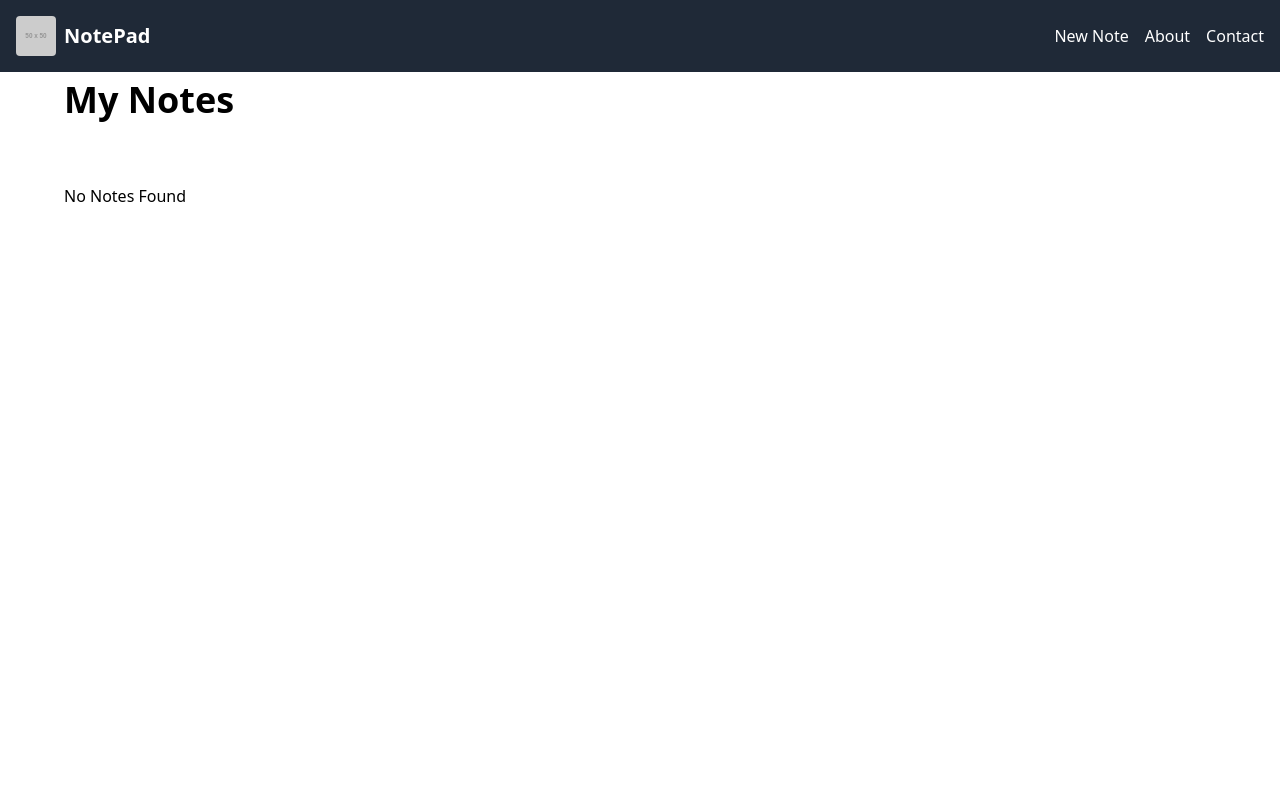
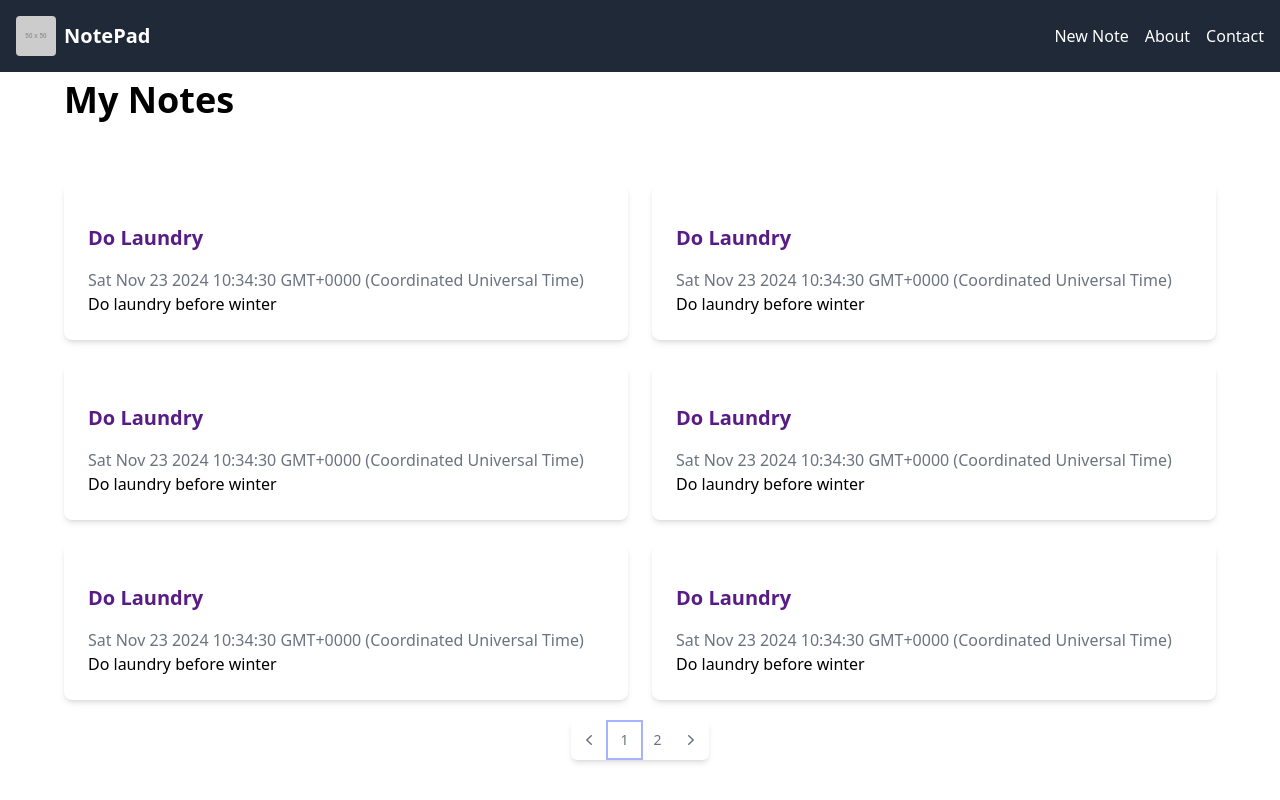
Before and after one commit to shaswat-satyam/Notepad, a React (Vite) app: page / in a window 1280 px wide. Built offline with nearby package versions, Linux system fonts and the light colour scheme.

Commit message:
Added paginationand popUP for form

```diff
--- a/src/components/Body.tsx
+++ b/src/components/Body.tsx
@@ -4,6 +4,7 @@ import NoteComponent from "./NoteComponent.tsx";
 import { Note } from "../../type.ts";
 
 import { Dispatch, useState } from "react";
+import Pagination from "./Pagination.tsx";
 
 type Props = {
   formVisible: boolean;
@@ -11,41 +12,73 @@ type Props = {
 };
 
 export default function Body({ formVisible, setFormVisibility }: Props) {
-  const [Notes, setNotes] = useState<Array<Note>>([]);
+  const [currentPage, setCurrentPage] = useState(0);
+  const [Notes, setNotes] = useState<Array<Note>>([
+    {
+      title: "Do Laundry",
+      tagline: "",
+      body: "Do laundry before winter",
+      isPinned: false,
+      updatedAt: 0,
+      createdAt: 0,
+    },
+    {
+      title: "Do Laundry",
+      tagline: "",
+      body: "Do laundry before winter",
+      isPinned: false,
+      updatedAt: 0,
+      createdAt: 0,
+    },
+    {
+      title: "Do Laundry",
+      tagline: "",
+      body: "Do laundry before winter",
+      isPinned: false,
+      updatedAt: 0,
+      createdAt: 0,
+    },
+    {
+      title: "Do Laundry",
+      tagline: "",
+      body: "Do laundry before winter",
+      isPinned: false,
+      updatedAt: 0,
+      createdAt: 0,
+    },
+    {
+      title: "Do Laundry",
+      tagline: "",
+      body: "Do laundry before winter",
+      isPinned: false,
+      updatedAt: 0,
+      createdAt: 0,
+    },
+    {
+      title: "Do Laundry",
+      tagline: "",
+      body: "Do laundry before winter",
+      isPinned: false,
+      updatedAt: 0,
+      createdAt: 0,
+    },
+    {
+      title: "Do Laundry",
+      tagline: "",
+      body: "Do laundry before winter",
+      isPinned: false,
+      updatedAt: 0,
+      createdAt: 0,
+    },
+  ]);
+  const currentNotes = Notes.filter((note) => note.isPinned)
+    .sort((note) => note.updatedAt)
+    .concat(
+      Notes.filter((note) => !note.isPinned).sort((note) => note.updatedAt)
+    );
   return (
     <div className="pt-20 px-16">
       <h1 className="text-4xl font-bold">My Notes</h1>
-      <div className="grid grid-cols-1 md:grid-cols-2 gap-6 mt-16">
-        {Notes.length > 0 ? (
-          Notes.filter((note) => note.isPinned)
-            .sort((note) => note.updatedAt)
-            .map((note: Note) => (
-              <NoteComponent
-                title={note.title}
-                tagline={note.tagline}
-                body={note.body}
-                isPinned={note.isPinned}
-                updatedAt={note.updatedAt}
-              />
-            ))
-        ) : (
-          <></>
-        )}
-
-        {Notes.length > 0 ? (
-          Notes.filter((note) => !note.isPinned).map((note: Note) => (
-            <NoteComponent
-              title={note.title}
-              tagline={note.tagline}
-              body={note.body}
-              isPinned={note.isPinned}
-              updatedAt={note.updatedAt}
-            />
-          ))
-        ) : (
-          <h2>No Notes Found</h2>
-        )}
-      </div>
       {formVisible ? (
         <Form
           setFormVisibility={setFormVisibility}
@@ -55,6 +88,36 @@ export default function Body({ formVisible, setFormVisibility }: Props) {
       ) : (
         <div />
       )}
+      <div className="grid grid-cols-1 md:grid-cols-2 gap-6 mt-16">
+        {Notes.length > 0 ? (
+          currentNotes
+            .slice(6 * currentPage, 6 * (currentPage + 1))
+            .map((note: Note, i) => (
+              <NoteComponent
+                title={note.title}
+                tagline={note.tagline}
+                body={note.body}
+                isPinned={note.isPinned}
+                updatedAt={note.updatedAt}
+                createdAt={note.createdAt}
+                key={note.title + i}
+              />
+            ))
+        ) : (
+          <></>
+        )}
+      </div>
+      <div className="py-5 flex justify-center w-full center">
+        {Notes.length > 6 ? (
+          <Pagination
+            pageCount={Math.ceil(Notes.length / 6)}
+            currentPage={currentPage}
+            setCurrentPage={setCurrentPage}
+          />
+        ) : (
+          <></>
+        )}
+      </div>
     </div>
   );
 }
--- a/src/components/Form.tsx
+++ b/src/components/Form.tsx
@@ -13,7 +13,8 @@ export default function Form({ setFormVisibility, setNotes, notes }: Props) {
   const [body, setBody] = useState("");
   const [isPinned, setIsPinned] = useState(false);
   return (
-    <form className="max-w-md mx-auto mt-20 p-6 bg-white border rounded-lg shadow-lg">
+    <div className="w-screen h-screen bg-black bg-opacity-30 fixed top-0 right-0 flex align-middle justify-center">
+      <form className="max-w-md fixed mx-auto w-11/12 h-2/3 mt-20 p-6 bg-white border rounded-lg shadow-lg">
         <div className="flex align-middle justify-between mb-6">
           <h2 className="text-2xl font-bold p-2">Add New Note</h2>
           <button
@@ -68,7 +69,10 @@ export default function Form({ setFormVisibility, setNotes, notes }: Props) {
           />
         </div>
         <div className="mb-4">
-        <label className="block text-gray-700 font-bold mb-2" htmlFor="tagline">
+          <label
+            className="block text-gray-700 font-bold mb-2"
+            htmlFor="tagline"
+          >
             Tagline:
           </label>
           <input
@@ -107,6 +111,7 @@ export default function Form({ setFormVisibility, setNotes, notes }: Props) {
                 body: body,
                 isPinned: isPinned,
                 updatedAt: Date.now(),
+                createdAt: Date.now(),
               },
             ]);
           }}
@@ -114,5 +119,6 @@ export default function Form({ setFormVisibility, setNotes, notes }: Props) {
           Submit
         </button>
       </form>
+    </div>
   );
 }
--- a/src/components/NoteComponent.tsx
+++ b/src/components/NoteComponent.tsx
@@ -6,6 +6,7 @@ export default function NoteComponent({
   tagline,
   isPinned,
   updatedAt,
+  createdAt,
 }: Note) {
   return (
     <div>
@@ -25,11 +26,11 @@ export default function NoteComponent({
             <></>
           )}
         </div>
-        <div className="flex ">
-          <h4>{tagline}</h4>
+        <div className="flex justify-between gap-5 text-gray-500">
+          {tagline ? <h4>{tagline}</h4> : <></>}
           <h4>{Date(updatedAt)}</h4>
         </div>
-        <p className="text-gray-700">{body}</p>
+        <p className="">{body}</p>
       </div>
     </div>
   );
--- /dev/null
+++ b/src/components/Pagination.tsx
@@ -0,0 +1,84 @@
+type Props = {
+  pageCount: number;
+  currentPage: number;
+  setCurrentPage: React.Dispatch<React.SetStateAction<number>>;
+};
+export default function Pagination({
+  pageCount,
+  currentPage,
+  setCurrentPage,
+}: Props) {
+  return (
+    <>
+      <div className="flex justify-end">
+        <nav className="relative z-0 inline-flex flex-wrap -space-x-px rounded-md shadow-md">
+          <a
+            href="#"
+            className="relative inline-flex items-center rounded-l-md p-2 text-sm text-gray-500 hover:bg-gray-200"
+            onClick={(e) => {
+              e.preventDefault();
+              setCurrentPage(currentPage > 0 ? currentPage - 1 : currentPage);
+            }}
+          >
+            <svg
+              className="h-5 w-5"
+              xmlns="http://www.w3.org/2000/svg"
+              viewBox="0 0 20 20"
+              fill="currentColor"
+              aria-hidden="true"
+            >
+              <path
+                fillRule="evenodd"
+                d="M12.79 5.23a.75.75 0 01-.02 1.06L8.832 10l3.938 3.71a.75.75 0 11-1.04 1.08l-4.5-4.25a.75.75 0 010-1.08l4.5-4.25a.75.75 0 011.06.02z"
+                clipRule="evenodd"
+              />
+            </svg>
+          </a>
+
+          {[...Array(pageCount)].map((x, i) => (
+            <a
+              href=""
+              className={
+                i == currentPage
+                  ? "relative inline-flex items-center text-sm text-gray-500 p-2 md:px-3 md:py-2 hover:bg-gray-200 border-2 border-indigo-300"
+                  : "relative inline-flex items-center text-sm text-gray-500 p-2 md:px-3 md:py-2 hover:bg-gray-200 "
+              }
+              onClick={(e) => {
+                e.preventDefault();
+                setCurrentPage(i);
+              }}
+              key={"pagination" + i}
+            >
+              {i + 1}
+            </a>
+          ))}
+
+          <a
+            href=""
+            className="relative inline-flex items-center rounded-r-md p-2 text-sm text-gray-500 hover:bg-gray-200 "
+            onClick={(e) => {
+              e.preventDefault();
+              setCurrentPage(
+                currentPage < pageCount ? currentPage + 1 : currentPage
+              );
+            }}
+          >
+            <svg
+              className="h-5 w-5"
+              xmlns="http://www.w3.org/2000/svg"
+              viewBox="0 0 20 20"
+              fill="currentColor"
+              aria-hidden="true"
+            >
+              <path
+                fillRule="evenodd"
+                d="M7.21 14.77a.75.75 0 01.02-1.06L11.168 10 7.23 6.29a.75.75 0 111.04-1.08l4.5 4.25a.75.75 0 010 1.08l-4.5 4.25a.75.75 0 01-1.06-.02z"
+                clipRule="evenodd"
+              />
+            </svg>
+          </a>
+        </nav>
+      </div>
+    </>
+  );
+}
```
Lines whose indentation alone changed are shown as unchanged.
